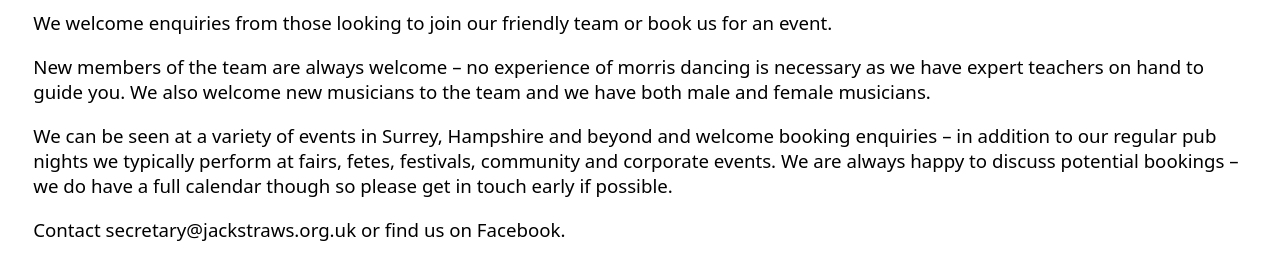
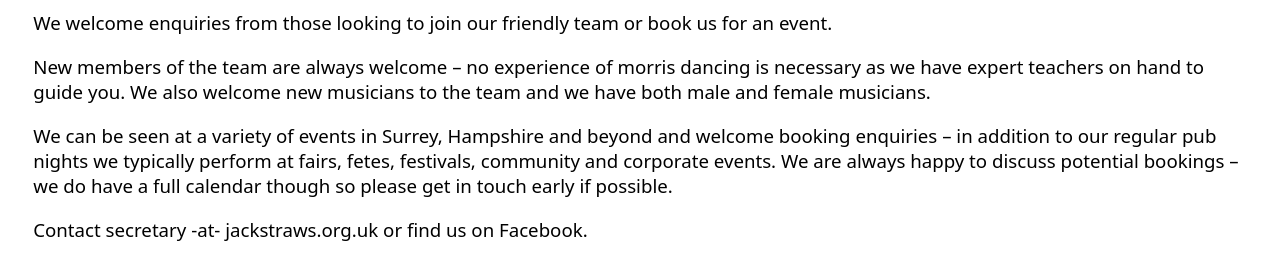
Before and after one commit to jjw/js-website, a plain HTML site: page public/contact/index.html in a window 1280 px wide. Shown: the part 666-933 px from the top of the page. Drawn offline with Linux system fonts and the light colour scheme.

Commit message:
latest updates

```diff
--- a/public/contact/index.html
+++ b/public/contact/index.html
@@ -65,7 +65,7 @@
 full calendar though so please get in touch early if possible.
    </p>
    <p>
-    Contact secretary@jackstraws.org.uk or find us on Facebook.
+    Contact secretary -at- jackstraws.org.uk or find us on Facebook.
    </p>
   </content>
  </body>
```
Also changed, not shown: 1 other file.
